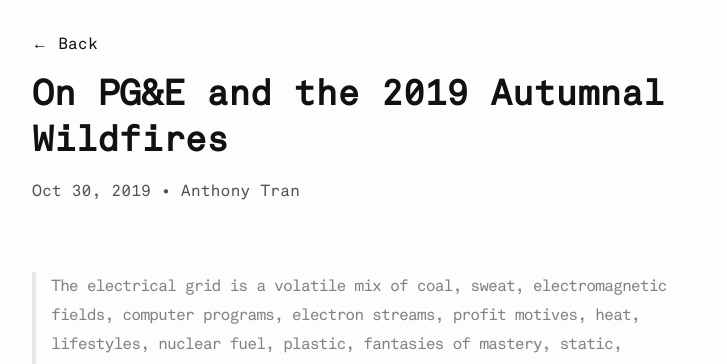
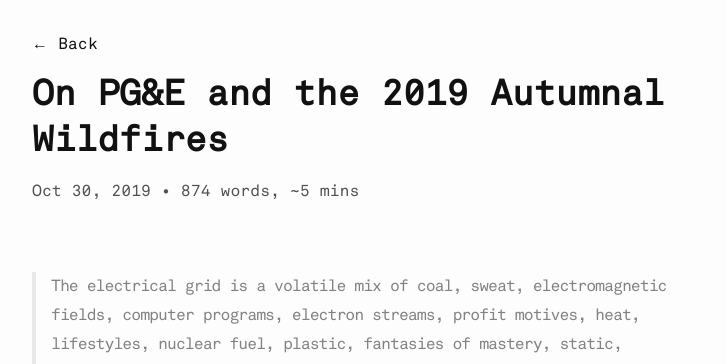
Before and after one commit to atran/atran.github.io, a Jekyll site: the page built from _posts/2019-10-30-on-pg-e-and-the-autumnal-wildfires.md, in a window 1280 px wide and 900 px high. Shown: the top 364 px of the window, without its empty margins (278-1005 px from the left). Built offline with Jekyll 4.4.1, drawn with Linux system fonts in a browser that asks for light colours; nearby versions of some CDN libraries.

Commit message:
remove author from blog post; add # of words and time to read

```diff
--- a/_layouts/post.html
+++ b/_layouts/post.html
@@ -29,13 +29,14 @@
         {%- assign date_format = "%b %-d, %Y" -%}
         {{ page.date | date: date_format }}
       </time>
-      {%- if page.author -%} •
-      <span itemprop="author" itemscope itemtype="http://schema.org/Person"
-        ><span class="p-author h-card" itemprop="name">{{
-          page.author | escape
-        }}</span></span
-      >
-      {%- endif -%}
+      •
+      <span>
+          {% capture words %}
+            {{ page.content | number_of_words }}
+          {% endcapture %}
+          {{ words | append: " words" }},
+          {{ words | divided_by: 150 | append: " mins" | prepend: "~" }}
+      </span>
     </p>
   </header>
 
--- a/_posts/2019-10-30-on-pg-e-and-the-autumnal-wildfires.md
+++ b/_posts/2019-10-30-on-pg-e-and-the-autumnal-wildfires.md
@@ -4,7 +4,6 @@
 title: On PG&E and the 2019 Autumnal Wildfires
 tags:
   - 'on'
-author: Anthony Tran
 date: 2019-10-30T21:52:07.393Z
 thumbnail: /img/fullsizeoutput_3a51-e1572409584842.jpeg
 ---
--- a/admin/config.yml
+++ b/admin/config.yml
@@ -15,8 +15,7 @@
       - {label: "Layout", name: "layout", widget: "hidden", default: "post"}
       - {label: "Categories", name: "categories", widget: "hidden", default: "blog"}
       - {label: "Title", name: "title", widget: "string"}
-      - {label: "Tags", name: "tags", widget: "list"}
-      - {label: "Author", name: "author", widget: "string", required: false}
+      - {label: "Tags", name: "tags", widget: "list", required: false}
       - {label: "Publish Date", name: "date", widget: "datetime"}
       - {label: "Featured Image", name: "thumbnail", widget: "image", required: false}
       - {label: "Body", name: "body", widget: "markdown"}
```
